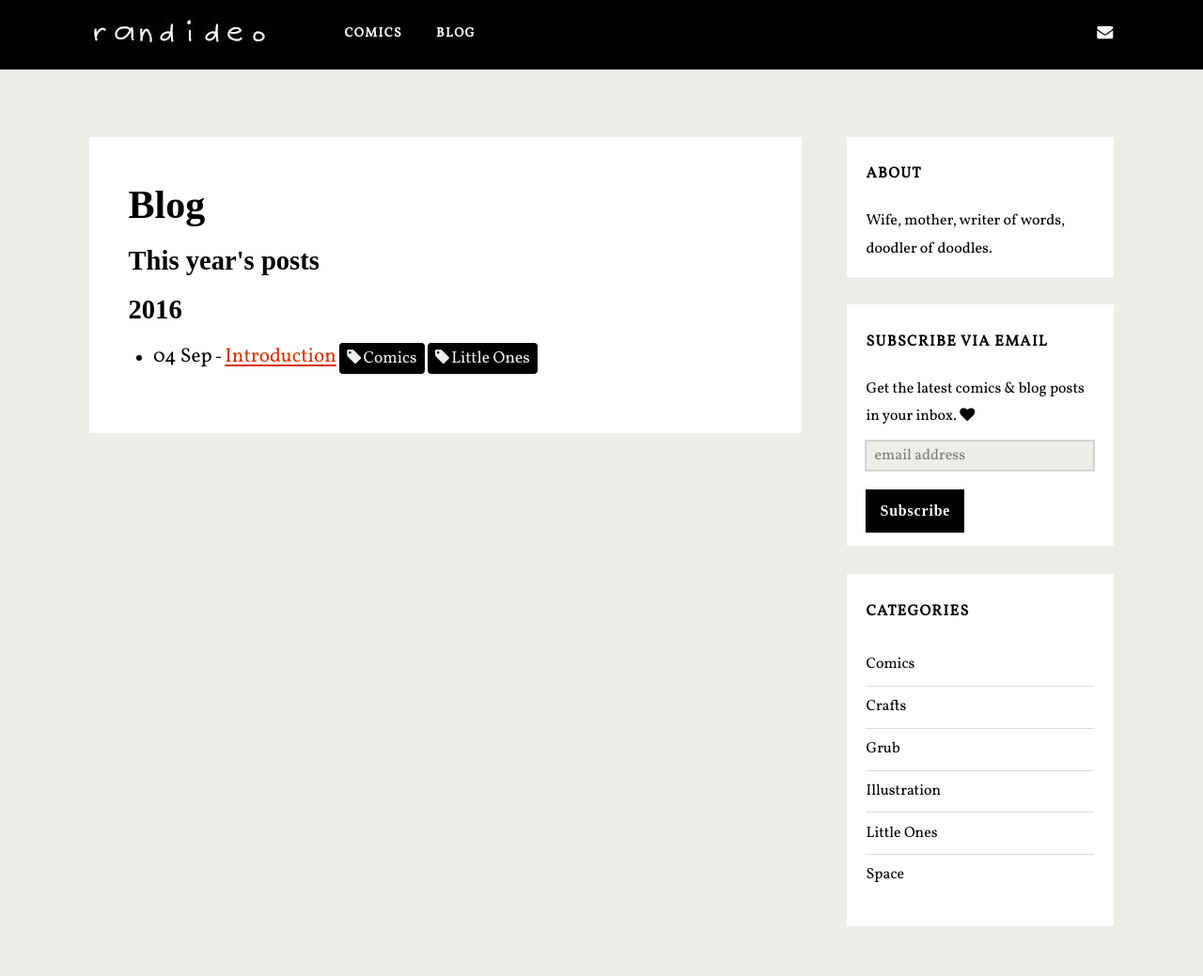
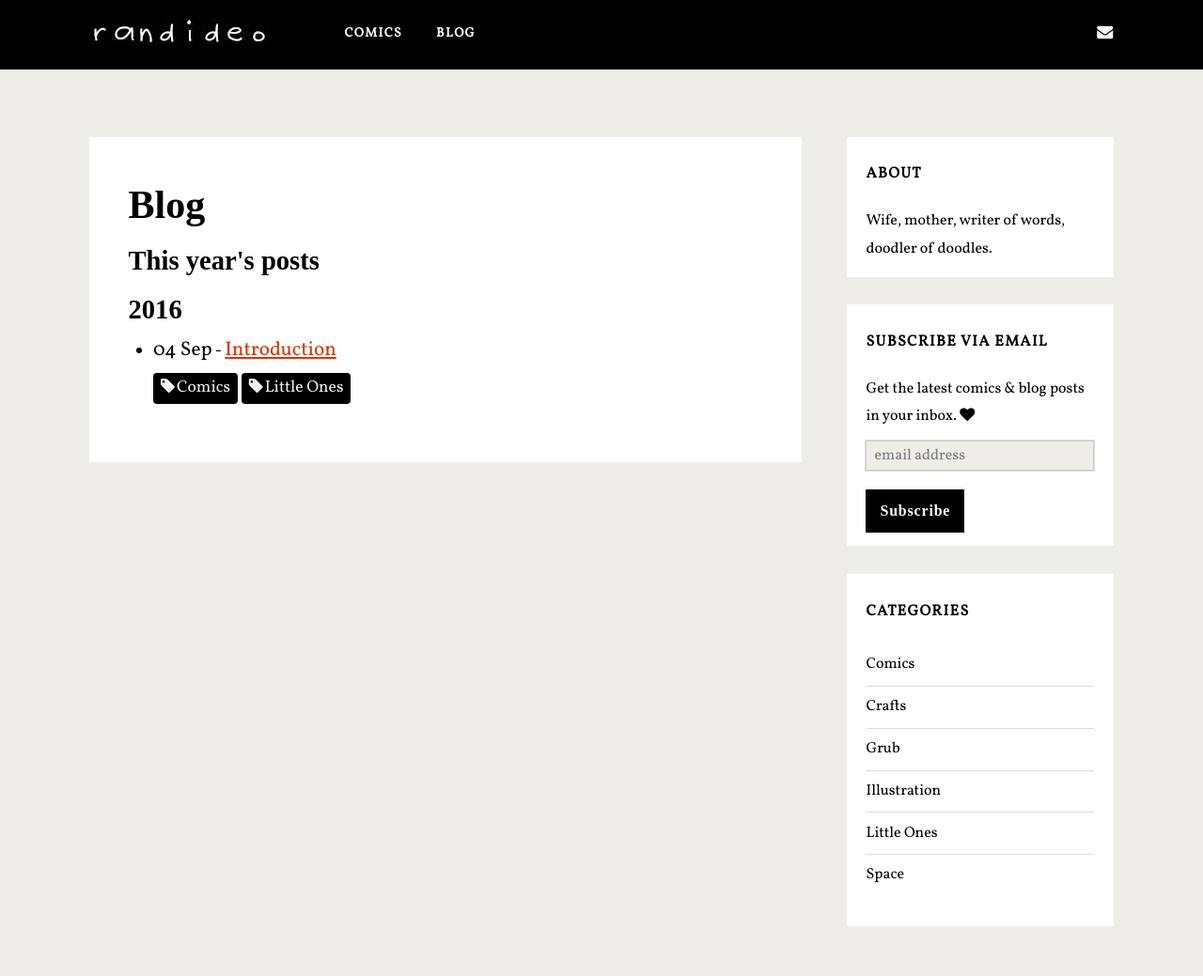
Before and after one commit to randideo/randideo.github.io, a Jekyll site: the page built from blog.html, in a window 1280 px wide. Shown: the whole page at 94% size. Built offline with Jekyll 4.4.1, drawn with Linux system fonts in a browser that asks for light colours; nearby versions of some CDN libraries; some web fonts are replaced; comment, search, counter and statistics services are not loaded.

Commit message:
Update blog.html

```diff
--- a/blog.html
+++ b/blog.html
@@ -16,7 +16,7 @@
         <ul class="past">
       {% endif %}
     {% endunless %}
-      <li><time style="font-size: 1.2em;">{{ post.date | date:"%d %b" }}</time> - <a href="{{ post.url }}" style="font-size: 1.2em;">{{ post.title }}</a>
+      <li><time style="font-size: 1.2em;">{{ post.date | date:"%d %b" }}</time> - <a href="{{ post.url }}" style="font-size: 1.2em;">{{ post.title }}</a><br>
         {% for tags in post.tags %}
         <a style="color: #efefef;" href="#{{ tag | slugify }}" class="codinfox-tag-mark"><i class="fa fa-tag" style="padding-right: 2px;" aria-hidden="true"></i>{{ tags }}</a> {% endfor %}
           </li>
```
